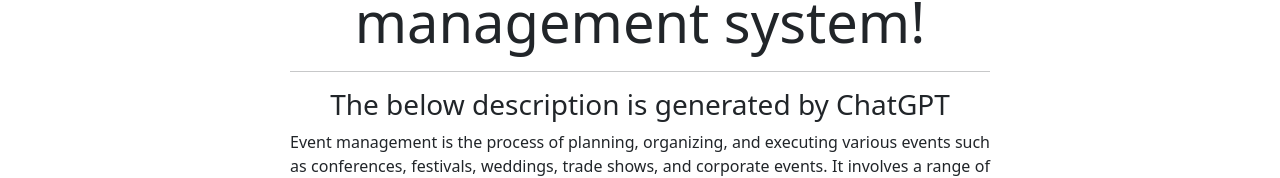
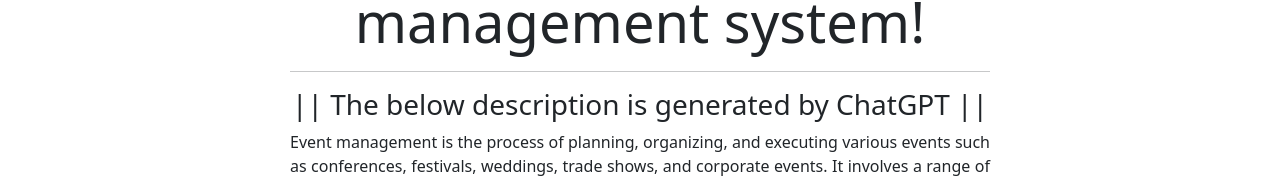
Before and after one commit to tbiswal/mern-fullstack-project, a React (Create React App) app in the folder client/: page / in a window 1280 px wide. Shown: the part 151-329 px from the top of the page. Built offline with nearby package versions, Linux system fonts and the light colour scheme; no server answers.

Commit message:
Decorate Home page

```diff
--- a/client/src/pages/HomePage.js
+++ b/client/src/pages/HomePage.js
@@ -7,7 +7,7 @@ function HomePage() {
     <div className="HomePage">
       <h1 className="display-4">Hello, welcome to event management system!</h1>
       <hr />
-      <h3>The below description is generated by ChatGPT</h3>
+      <h3>|| The below description is generated by ChatGPT ||</h3>
       <p>
         Event management is the process of planning, organizing, and executing various events such
         as conferences, festivals, weddings, trade shows, and corporate events. It involves a range
```
